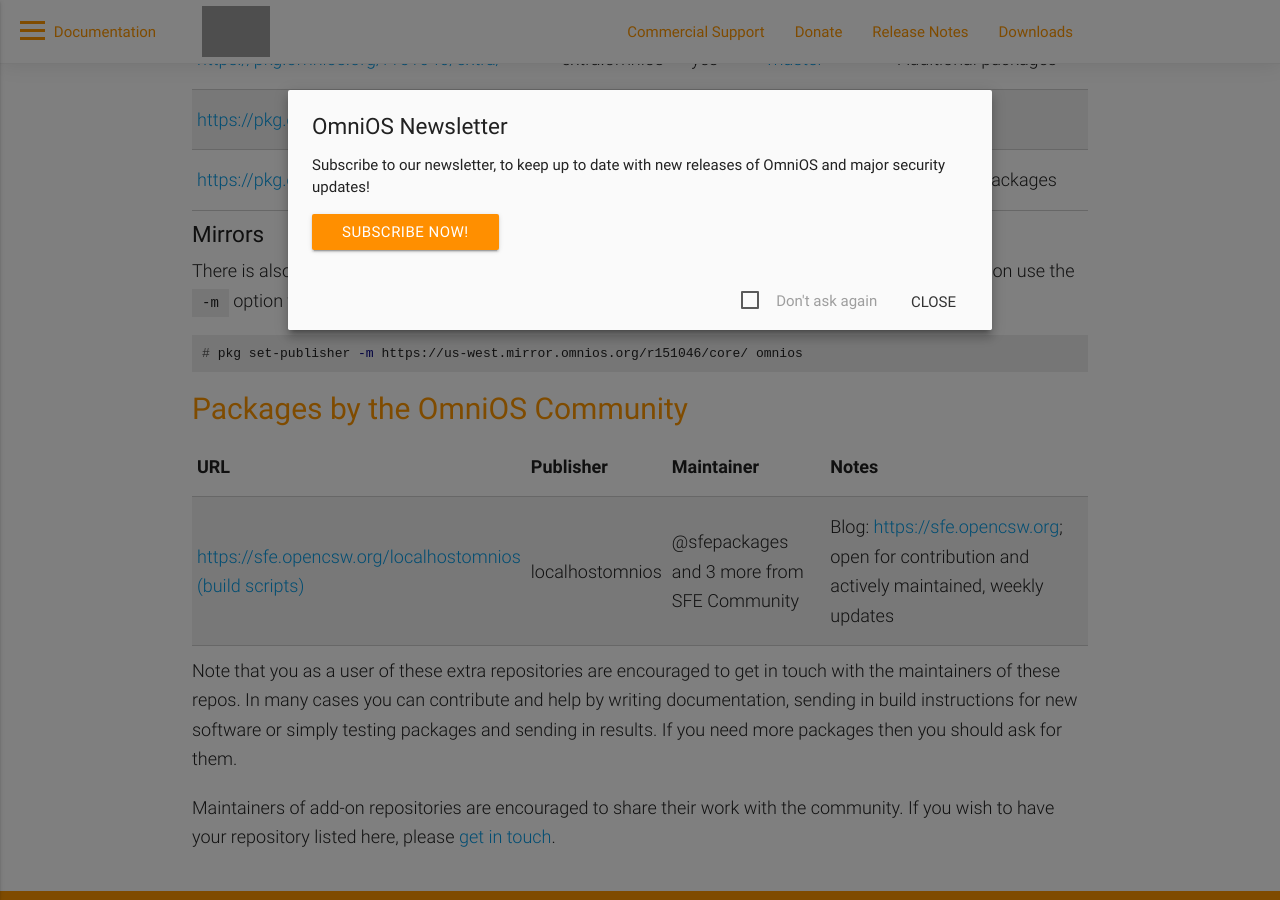
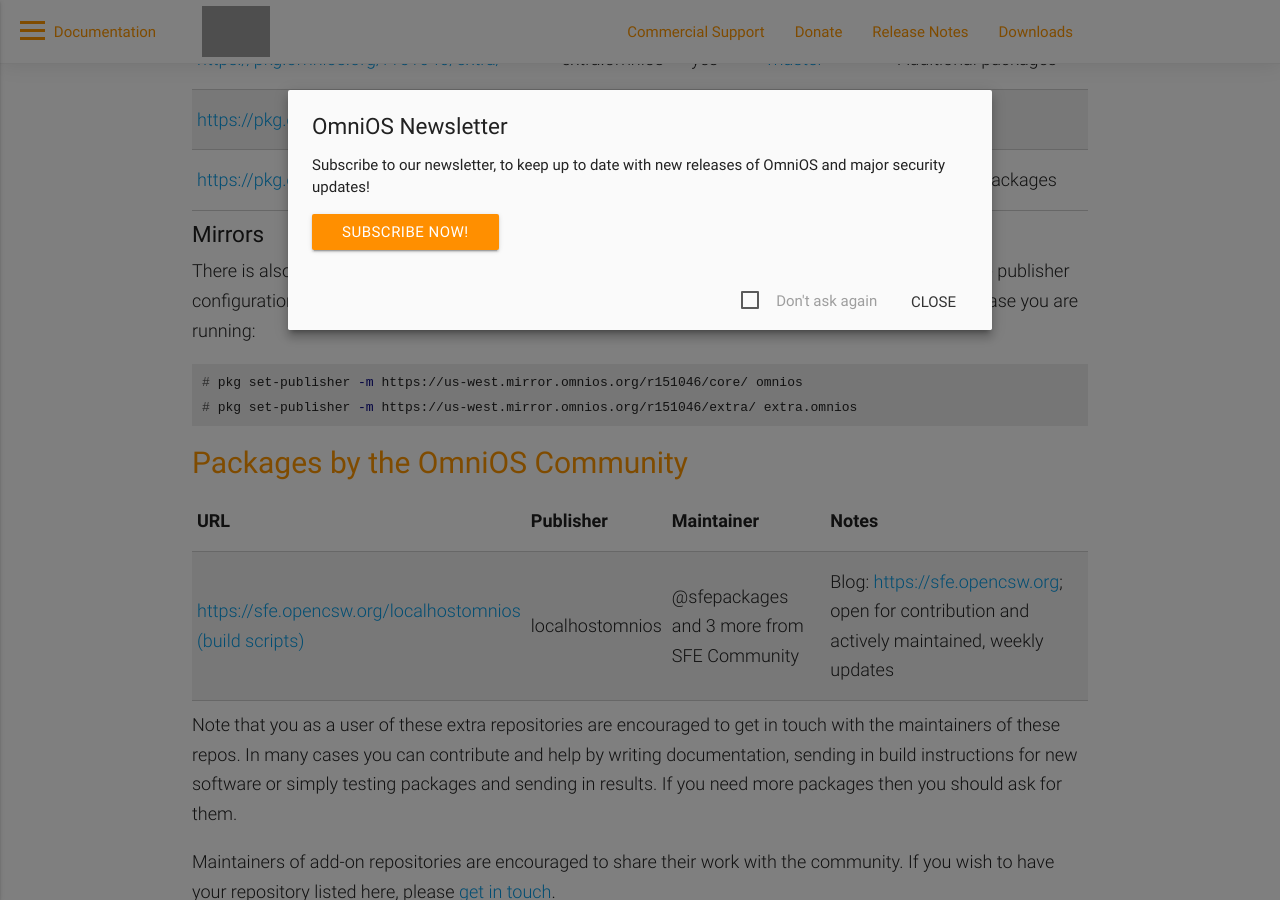
Before and after one commit to omniosorg/omniosorg.github.io, a Jekyll site: the page built from _docs/info/ipsrepos.md, in a window 1280 px wide and 900 px high, scrolled down 476 px. Built offline with Jekyll 4.4.1, drawn with Linux system fonts in a browser that asks for light colours; grey boxes are pictures that could not be loaded.

Commit message:
Add extra repository to the mirror guide

````diff
--- a/_docs/info/ipsrepos.md
+++ b/_docs/info/ipsrepos.md
@@ -27,13 +27,14 @@
 
 ### Mirrors
 
-There is also a US mirror for the core OmniOS packages.
+There is also a US mirror for the core and extra OmniOS package repositories.
 To add this mirror to the publisher configuration use the `-m` option to
 `set-publisher` as shown below, replacing _{{site.omnios_stable}}_ with the
 release you are running:
 
 ```terminal
 # pkg set-publisher -m https://us-west.mirror.omnios.org/{{site.omnios_stable}}/core/ omnios
+# pkg set-publisher -m https://us-west.mirror.omnios.org/{{site.omnios_stable}}/extra/ extra.omnios
 ```
 
 ## Packages by the OmniOS Community
````
